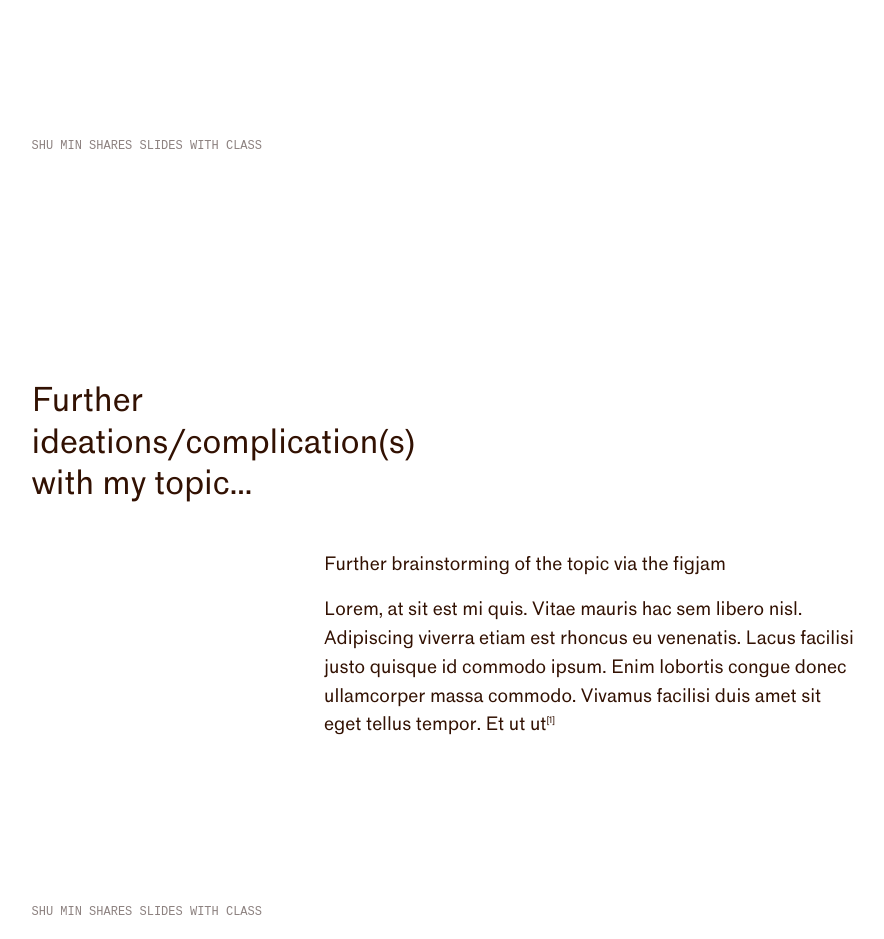
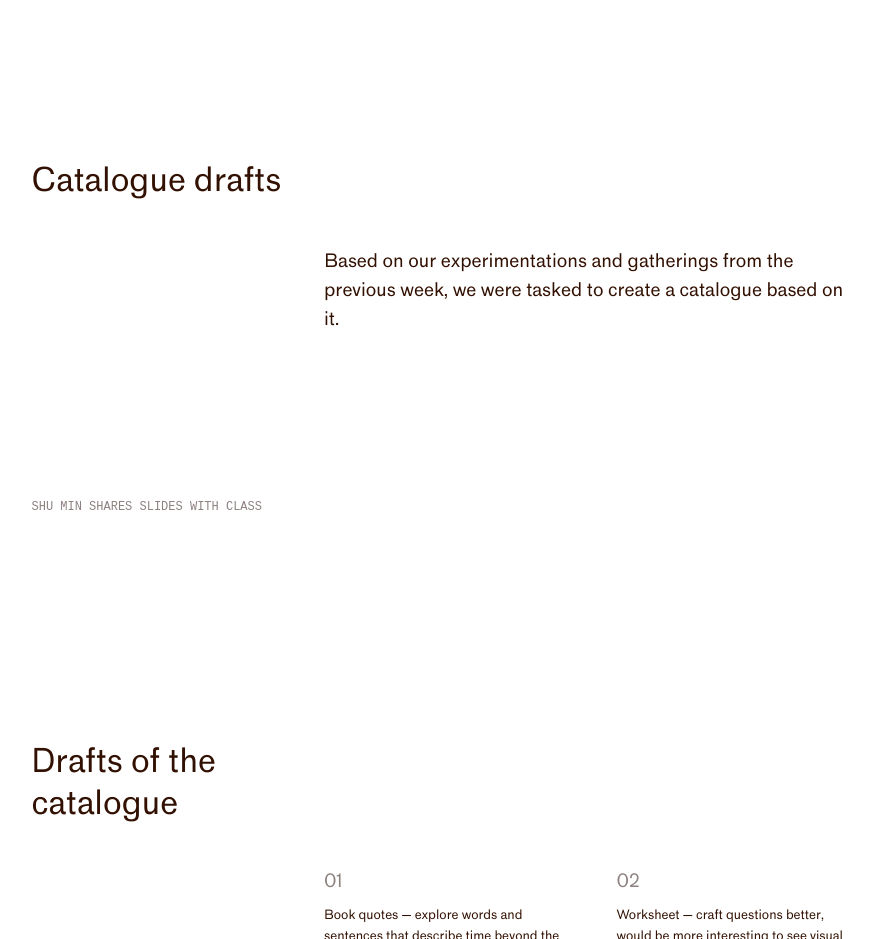
Before and after one commit to caseywong-afk/casey-cpj-final, a plain HTML site: page week-5.html in a window 1280 px wide. Shown: the part 1520-2459 px from the top of the page, without its empty margins (341-1225 px from the left). Drawn offline with Linux system fonts and the light colour scheme; a web font is replaced by a local one.

Commit message:
week 5
week 5

```diff
--- a/week-5.html
+++ b/week-5.html
@@ -57,19 +57,12 @@
 
     <div class="page">
 
-      <section class="media-row">
-        <div class="media"></div>
-        <div class="caption">Shu Min shares slides with class</div>
-      </section>
+
 
       <section class="row">
-        <h2 class="label">Further ideations/complication(s) with my topic...</h2>
+        <h2 class="label">Catalogue drafts</h2>
         <div class="body">
-          <p>Further brainstorming of the topic via the figjam</p>
-          <p class="narrow">Lorem, at sit est mi quis. Vitae mauris hac sem libero nisl. Adipiscing viverra etiam est
-            rhoncus eu venenatis. Lacus facilisi justo quisque id commodo ipsum. Enim lobortis congue donec
-            ullamcorper massa commodo. Vivamus facilisi duis amet sit eget tellus tempor. Et ut ut<sup
-              class="ref">[1]</sup></p>
+          <p>Based on our experimentations and gatherings from the previous week, we were tasked to create a catalogue based on it.</p>
         </div>
       </section>
 
```
